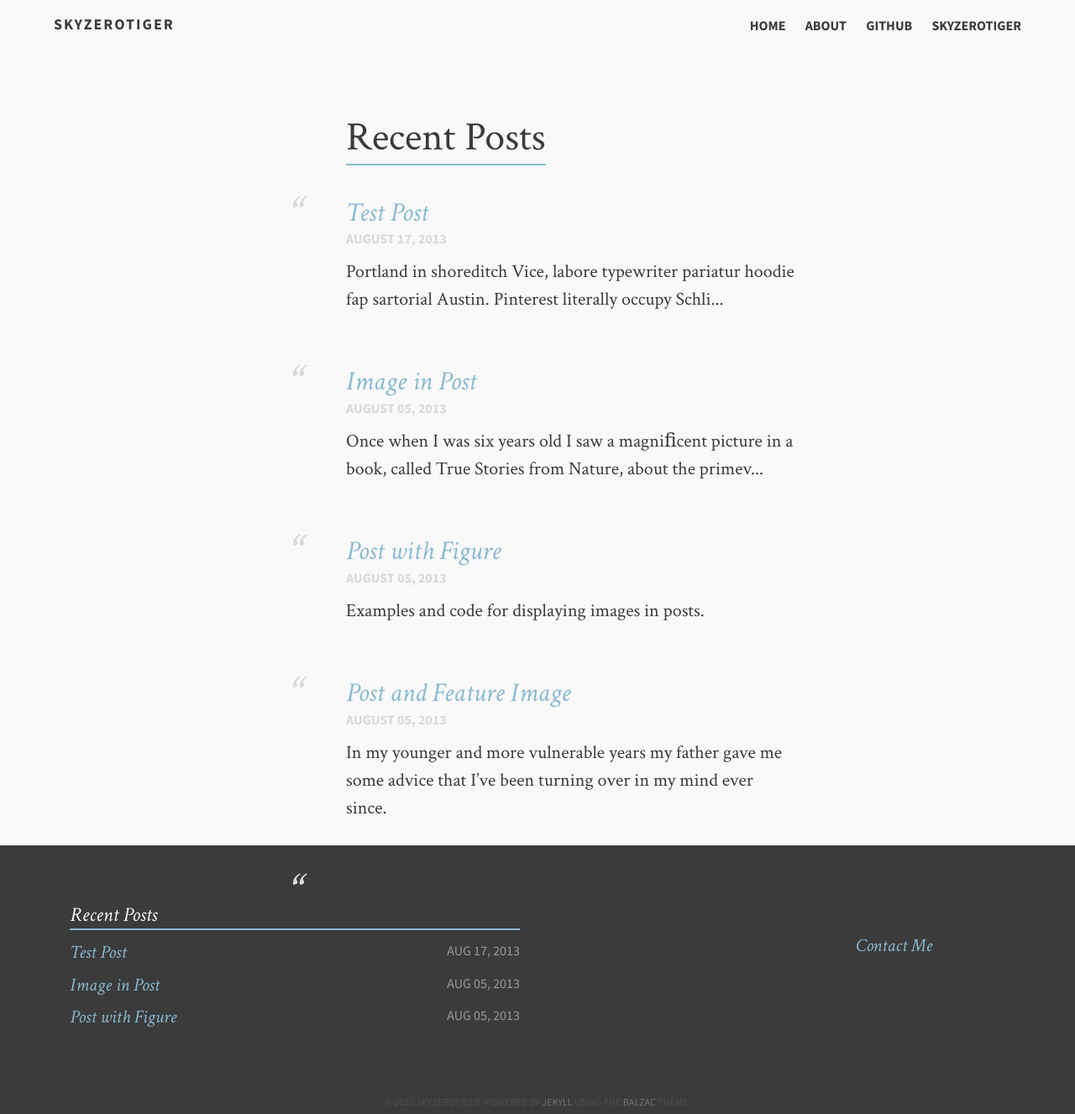
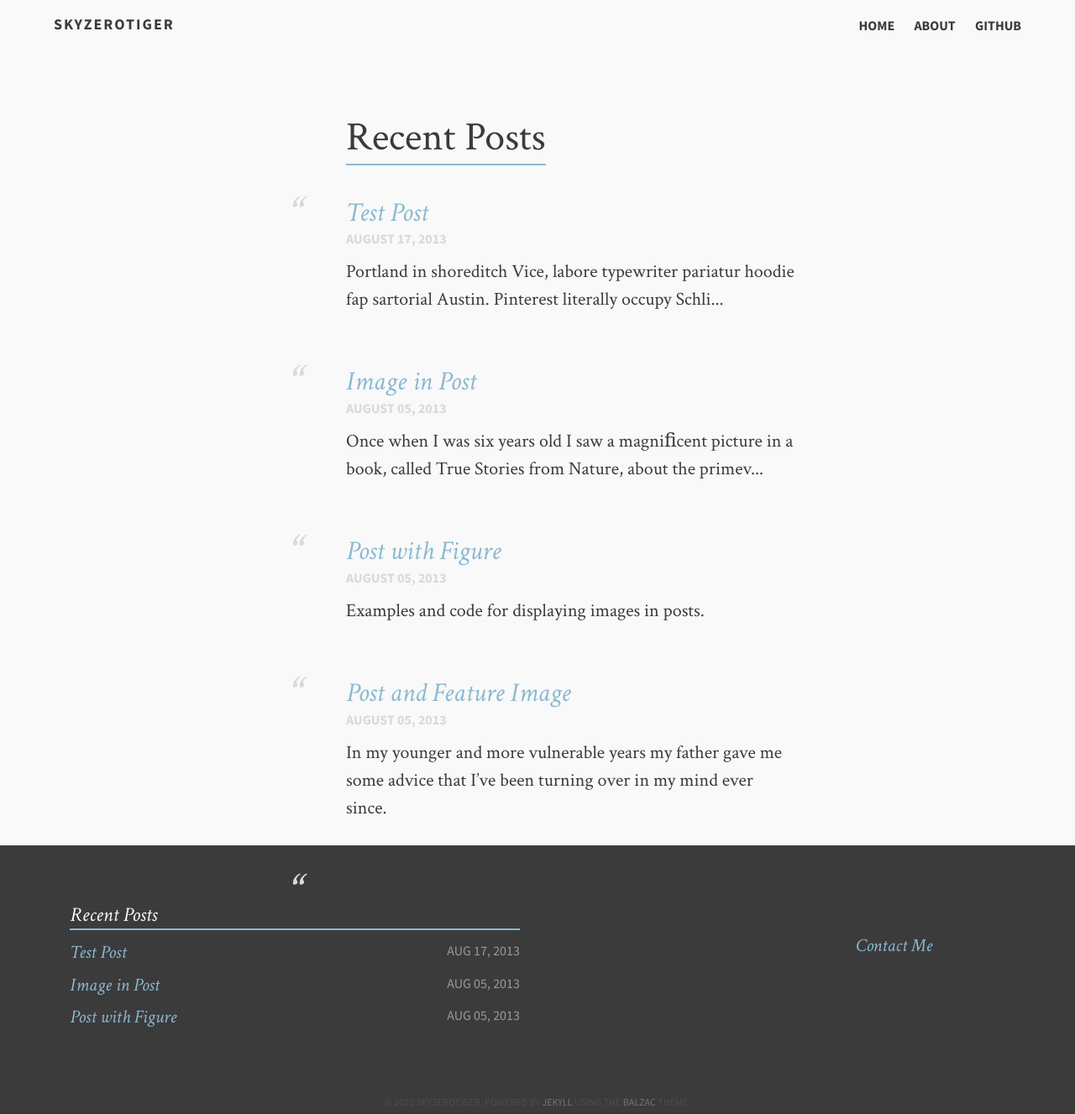
Before and after one commit to skyzerotiger/skyzerotiger.github.io, a Jekyll site: the page built from index.md, in a window 1280 px wide. Shown: the whole page at 84% size. Built offline with Jekyll 4.4.1, drawn with Linux system fonts in a browser that asks for light colours.

Commit message:
Update _config.yml

```diff
--- a/_config.yml
+++ b/_config.yml
@@ -26,9 +26,6 @@ links:
     url: /about
   - title: Github
     url: https://github.com/skyzerotiger
-    external: true
-  - title: skyzerotiger
-    url: http://skyzerotiger.com
     external: true
 
 # http://en.wikipedia.org/wiki/List_of_tz_database_time_zones
```
